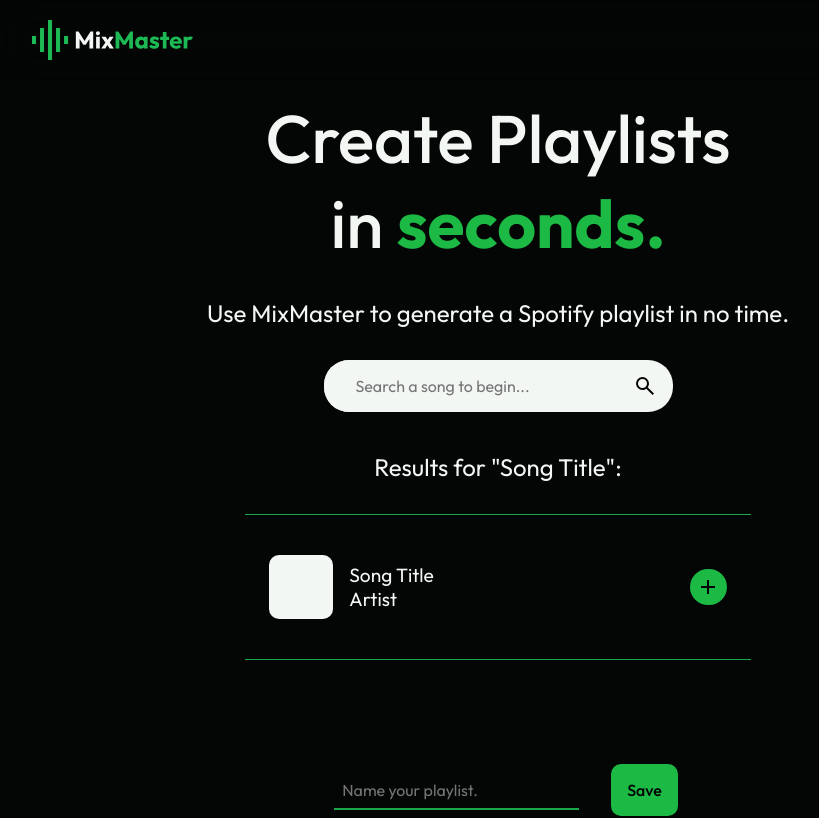
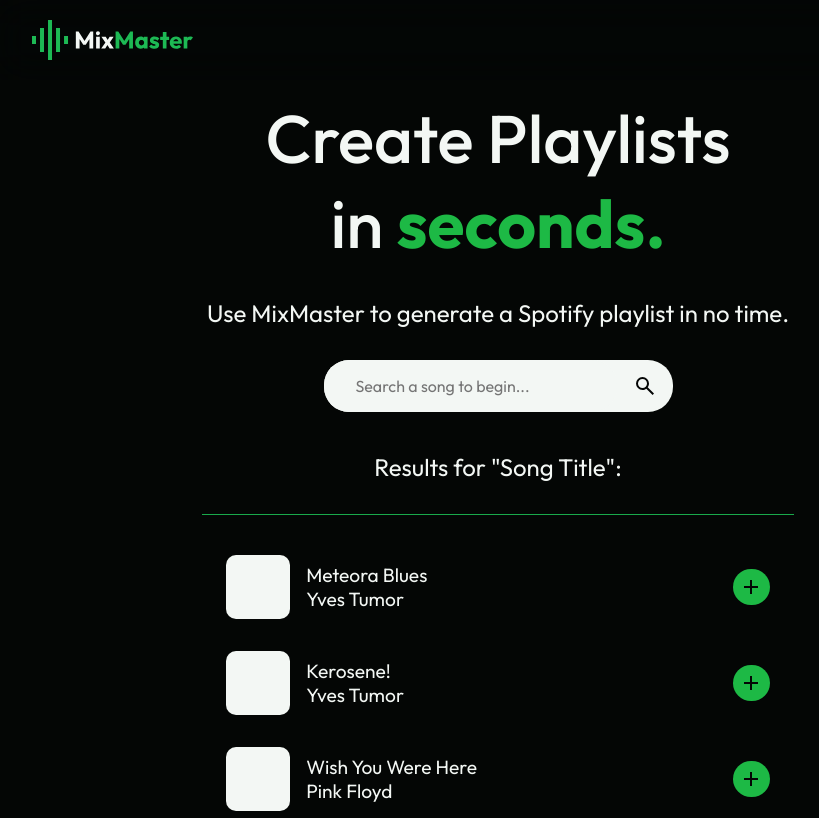
Before and after one commit to rbrickmn/mixmaster-app, a React (Vite) app: page / in a window 1280 px wide. Shown: the top 818 px of the page, without its empty margins (142-961 px from the left). Built offline with nearby package versions, Linux system fonts and the light colour scheme.

Commit message:
Tracklist data populates correctly

```diff
--- a/src/components/App.jsx
+++ b/src/components/App.jsx
@@ -5,6 +5,8 @@ import Header from "./Header/Header";
 import Hero from "./Hero/Hero";
 import SearchBar from "./SearchBar/SearchBar";
 import SearchResults from "./SearchResults/SearchResults";
+import Tracklist from "./Tracklist/Tracklist";
+import Track from "./Track/Track";
 import Playlist from "./Playlist/Playlist";
 
 function App() {
@@ -18,6 +20,11 @@ function App() {
       artist: "Yves Tumor",
       song: "Kerosene!",
       id: 2,
+    },
+    {
+      artist: "Pink Floyd",
+      song: "Wish You Were Here",
+      id: 3,
     },
   ]);
 
--- a/src/components/SearchResults/SearchResults.jsx
+++ b/src/components/SearchResults/SearchResults.jsx
@@ -2,8 +2,9 @@ import React, { useState } from "react";
 import styles from "../SearchResults/SearchResults.module.css";
 
 import Track from "../Track/Track";
+import Tracklist from "../Tracklist/Tracklist";
 
-function SearchResults() {
+function SearchResults(props) {
   return (
     <>
       <div className={styles.SearchResultsWrapper}>
@@ -12,7 +13,7 @@ function SearchResults() {
         <hr />
 
         <div className={styles.Results}>
-          <Track />
+          <Tracklist userSearchResult={props.userSearchResult} />
         </div>
 
         <hr />
--- a/src/components/Track/Track.jsx
+++ b/src/components/Track/Track.jsx
@@ -1,15 +1,17 @@
 import React from "react";
 import styles from "../Track/Track.module.css";
 
-function Track() {
+function Track(props) {
   return (
     <>
       <div className={styles.Song}>
         <div className={styles.SongContainer}>
           <div className={styles.AlbumCover}></div>
           <div className={styles.SongInfo}>
-            <p className={styles.SongTitle}>Song Title</p>
-            <p className={styles.SongArtist}>Artist</p>
+            <p className={styles.SongTitle}>
+              {props.song}
+            </p>
+            <p className={styles.SongArtist}>{props.artist}</p>
           </div>
         </div>
 
--- a/src/components/Track/Track.module.css
+++ b/src/components/Track/Track.module.css
@@ -5,6 +5,7 @@
 
 .Song {
   display: flex;
+  justify-content: space-between;
   margin: 1rem;
   vertical-align: middle;
   padding: 0.5rem;
--- /dev/null
+++ b/src/components/Tracklist/Tracklist.jsx
@@ -0,0 +1,22 @@
+import React from "react";
+import styles from "../Tracklist/Tracklist.module.css";
+import Track from "../Track/Track";
+
+function Tracklist(props) {
+  return (
+    <>
+      <div>
+        {props.userSearchResult.map((track) => (
+          <Track
+            key={track.id}
+            artist={track.artist}
+            song={track.song}
+            id={track.id}
+          />
+        ))}
+      </div>
+    </>
+  );
+}
+
+export default Tracklist;
```
Also changed, not shown: src/components/Tracklist/Tracklist.module.css (added).
